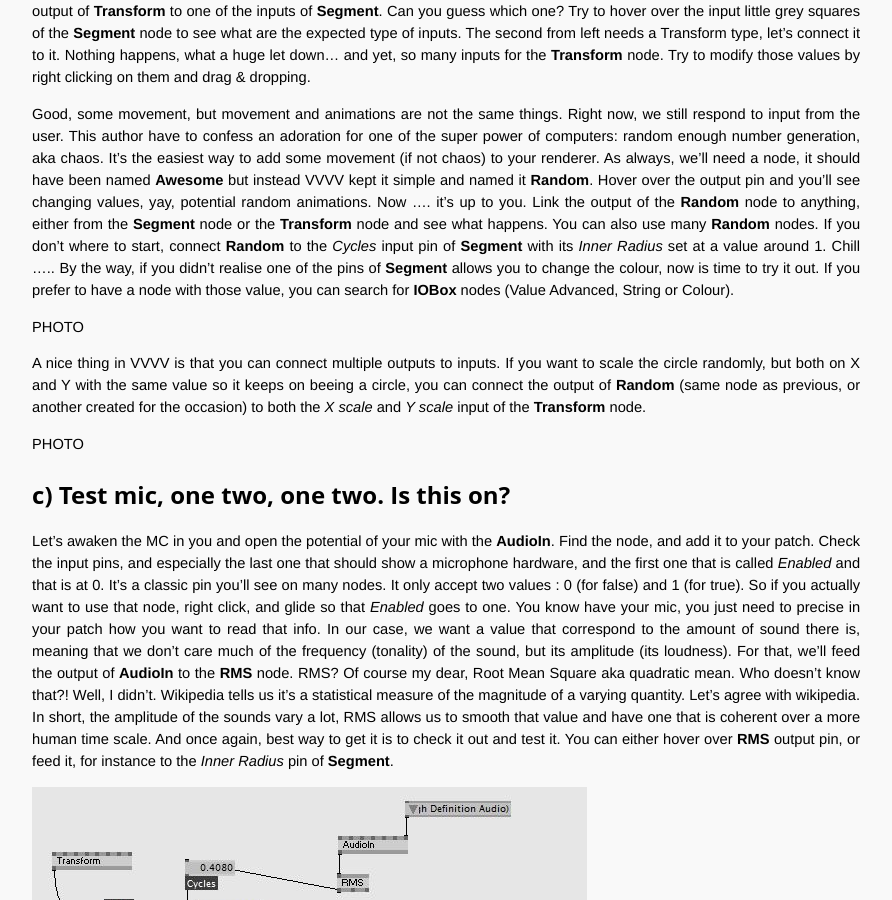
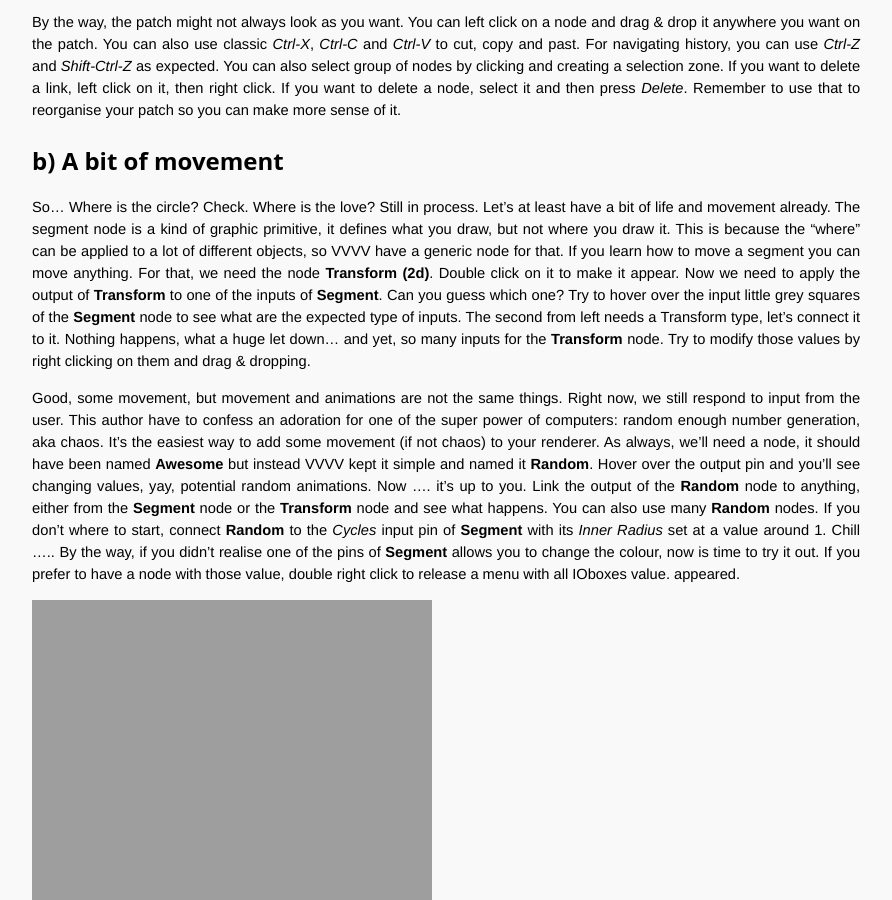
Before and after one commit to OpenTechSchool-Brussels/interactive-installations-with-VVVV, a Jekyll site: the page built from Getting-to-know-your-canvas.markdown, in a window 1280 px wide and 900 px high, scrolled down 2105 px. Shown: the whole window, without its empty margins (324-1216 px from the left). Built offline with Jekyll 4.4.1, drawn with Linux system fonts in a browser that asks for light colours; Markdown is read by kramdown in place of the engine named in the settings; some of the changed text lies outside the part shown.

Commit message:
Update Getting-to-know-your-canvas.markdown

```diff
--- a/Getting-to-know-your-canvas.markdown
+++ b/Getting-to-know-your-canvas.markdown
@@ -12,7 +12,7 @@
 First of all, we need to select the node we want to add. For that, double left click anywhere on your patch, a menu should appear. You can see a long list of nodes, some "T C F" letters on the side (which are other way of finding your node) and some text area. Start typing "segment" and you'll see the list being filtered bits by bits as you enter text. The node we want is **Segment (DX9)**, click on it when you see it in the list. When done, you see a grey box appearing on your patch. This is the basic object in VVVV, the core of the nodal principle.
 
 
-PHOTO (et text à coté, pas en dessous...)
+![](assets/Illu01.JPG)
 
 Gorgeous isn't it? And yet it'd be so much better with some rendering... Let's do that. Guess what we need for the render? Yep, another node. The most brilliant among us will start seeing a pattern. The node we need is **Renderer (EX9)**. Once you find it, click on it to make it appear on your patch. You should see another screen appearing (on top of having a new node on your patch). A beautiful dark colour is displayed on it, that some of you might recognise as black. A good start.
 
@@ -36,9 +36,9 @@
 ##b) A bit of movement
 So... Where is the circle? Check. Where is the love? Still in process. Let's at least have a bit of life and movement already. The segment node is a kind of graphic primitive, it defines what you draw, but not where you draw it. This is because the "where" can be applied to a lot of different objects, so VVVV have a generic node for that. If you learn how to move a segment you can move anything. For that, we need the node **Transform (2d)**. Double click on it to make it appear. Now we need to apply the output of **Transform** to one of the inputs of **Segment**. Can you guess which one? Try to hover over the input little grey squares of the **Segment** node to see what are the expected type of inputs. The second from left needs a Transform type, let's connect it to it. Nothing happens, what a huge let down... and yet, so many inputs for the **Transform** node. Try to modify those values by right clicking on them and drag & dropping.
 
-Good, some movement, but movement and animations are not the same things. Right now, we still respond to input from the user. This author have to confess an adoration for one of the super power of computers: random enough number generation, aka chaos. It's the easiest way to add some movement (if not chaos) to your renderer. As always, we'll need a node, it should have been named **Awesome** but instead VVVV kept it simple and named it **Random**. Hover over the output pin and you'll see changing values, yay, potential random animations. Now .... it's up to you. Link the output of the **Random** node to anything, either from the **Segment** node or the **Transform** node and see what happens. You can also use many **Random** nodes. If you don't where to start, connect **Random** to the *Cycles* input pin of **Segment** with its *Inner Radius* set at a value around 1. Chill ..... By the way, if you didn't realise one of the pins of **Segment** allows you to change the colour, now is time to try it out. If you prefer to have a node with those value, you can search for **IOBox** nodes (Value Advanced, String or Colour).
+Good, some movement, but movement and animations are not the same things. Right now, we still respond to input from the user. This author have to confess an adoration for one of the super power of computers: random enough number generation, aka chaos. It's the easiest way to add some movement (if not chaos) to your renderer. As always, we'll need a node, it should have been named **Awesome** but instead VVVV kept it simple and named it **Random**. Hover over the output pin and you'll see changing values, yay, potential random animations. Now .... it's up to you. Link the output of the **Random** node to anything, either from the **Segment** node or the **Transform** node and see what happens. You can also use many **Random** nodes. If you don't where to start, connect **Random** to the *Cycles* input pin of **Segment** with its *Inner Radius* set at a value around 1. Chill ..... By the way, if you didn't realise one of the pins of **Segment** allows you to change the colour, now is time to try it out. If you prefer to have a node with those value, double right click to release a menu with all IOboxes value. appeared.
 
-PHOTO
+![](assets/Illu02.JPG)
 
 A nice thing in VVVV is that you can connect multiple outputs to inputs. If you want to scale the circle randomly, but both on X and Y with the same value so it keeps on beeing a circle, you can connect the output of **Random** (same node as previous, or another created for the occasion) to both the *X scale* and *Y scale* input of the **Transform** node.
 
```
